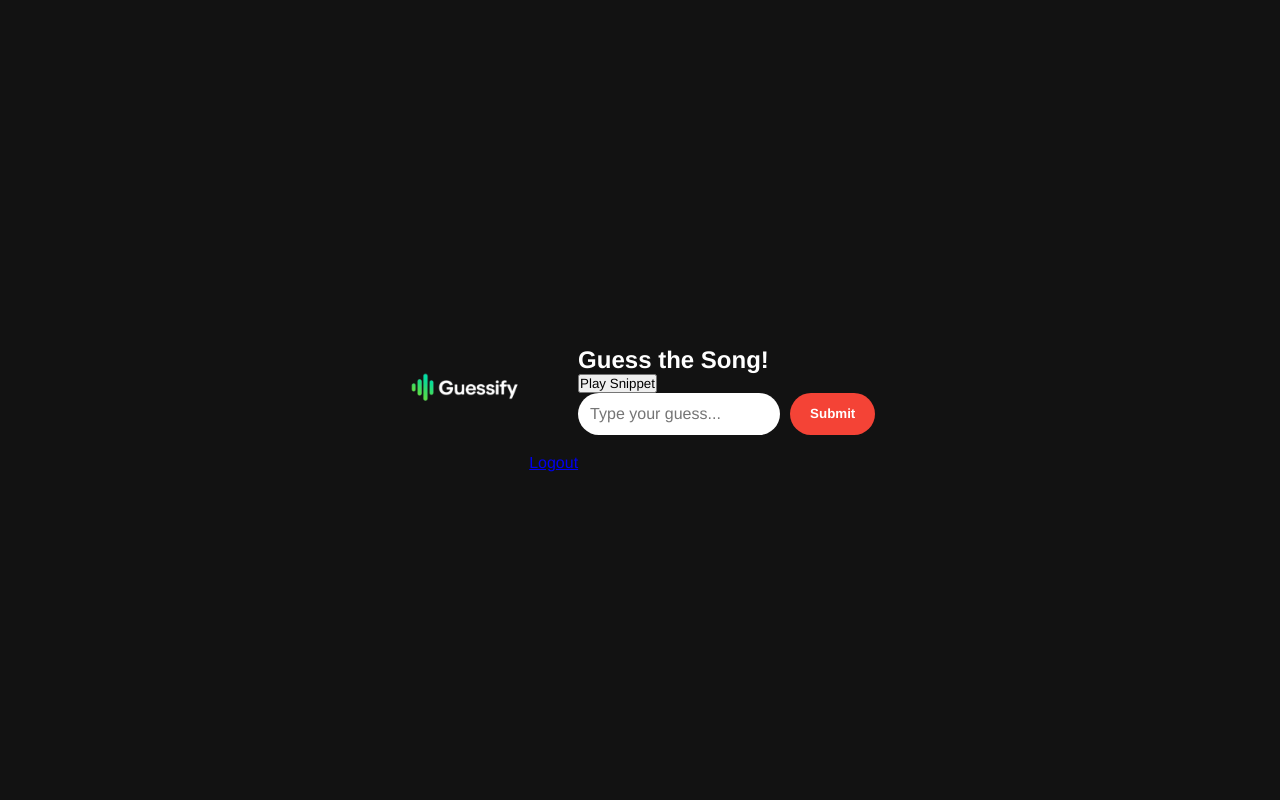
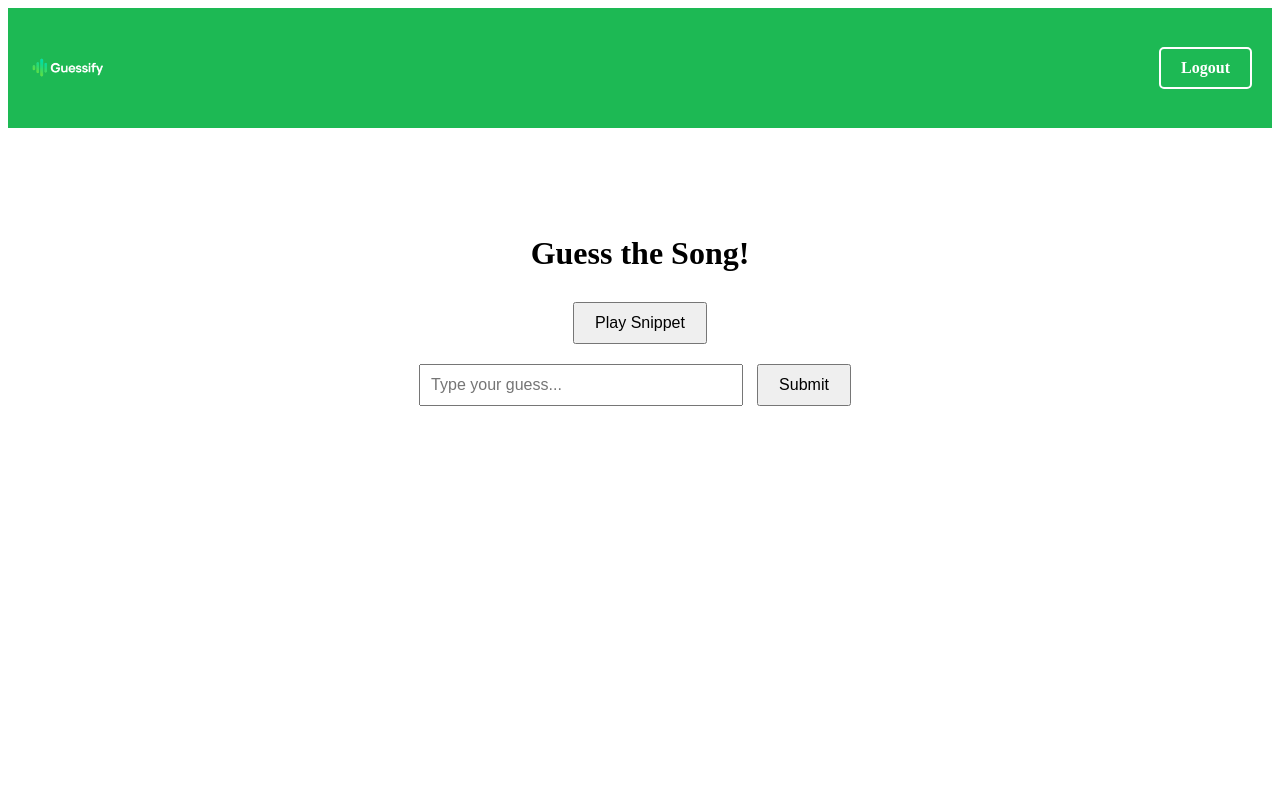
Before and after one commit to mkymac25/spordle, a Flask app: template templates/game.html in a window 1280 px wide. Run offline with Flask 3, Linux system fonts and the light colour scheme; the template is opened without the code that fills it, so the values that code supplies are empty; parts of the project's set-up code (start-up, migrations or seed data) failed here and were passed over.

Commit message:
Update style.css

```diff
--- a/static/style.css
+++ b/static/style.css
@@ -1,111 +1,82 @@
-* {
-    box-sizing: border-box;
-    margin: 0;
-    padding: 0;
-    font-family: 'Helvetica', sans-serif;
+/* Header */
+header {
+    display: flex;
+    justify-content: space-between;
+    align-items: center;
+    padding: 20px;
+    background-color: #1db954;
 }
 
-body {
-    background-color: #121212;
-    color: #fff;
-    display: flex;
-    justify-content: center;
-    align-items: center;
-    min-height: 100vh;
+.logo {
+    height: 80px; /* Adjust to taste */
 }
 
-.container {
-    max-width: 480px;
-    width: 100%;
-    padding: 20px;
-    background-color: #1f1f1f;
-    border-radius: 12px;
-    box-shadow: 0 4px 20px rgba(0,0,0,0.5);
+.logout-btn {
+    color: white;
+    text-decoration: none;
+    font-weight: bold;
+    padding: 10px 20px;
+    border: 2px solid white;
+    border-radius: 5px;
+}
+
+.logout-btn:hover {
+    background-color: white;
+    color: #1db954;
+}
+
+/* Login page */
+.login-container, .instructions-container {
+    display: flex;
+    flex-direction: column;
+    align-items: center;
+    margin-top: 100px;
     text-align: center;
 }
 
-header .logo {
-    width: 120px;
+.login-btn, .continue-btn {
+    padding: 15px 30px;
+    font-size: 1.2rem;
+    background-color: #1db954;
+    color: white;
+    text-decoration: none;
+    border-radius: 5px;
+    margin-top: 20px;
+}
+
+.login-btn:hover, .continue-btn:hover {
+    background-color: #17a44b;
+}
+
+/* Game page */
+.game-container {
+    display: flex;
+    flex-direction: column;
+    align-items: center;
+    margin-top: 80px;
+}
+
+.song-info h2 {
+    font-size: 2rem;
     margin-bottom: 20px;
 }
 
-h1 {
-    margin-bottom: 30px;
-    font-size: 1.8rem;
-    color: #f0f0f0;
-}
-
-.player button {
-    background-color: #1db954;
-    border: none;
-    padding: 12px 25px;
-    border-radius: 25px;
-    color: white;
-    font-weight: bold;
+.controls button,
+.guess-container button {
+    padding: 10px 20px;
+    font-size: 1rem;
+    margin: 10px;
     cursor: pointer;
-    margin-bottom: 20px;
-    transition: 0.2s;
-}
-
-.player button:hover {
-    background-color: #1ed760;
-}
-
-.guess-container {
-    display: flex;
-    justify-content: center;
-    gap: 10px;
-    margin-bottom: 20px;
 }
 
 .guess-container input {
-    flex: 1;
-    padding: 12px;
-    border-radius: 25px;
-    border: none;
-    outline: none;
+    padding: 10px;
     font-size: 1rem;
+    width: 300px;
 }
 
-.guess-container button {
-    background-color: #f44336;
-    border: none;
-    padding: 12px 20px;
-    border-radius: 25px;
-    color: white;
-    font-weight: bold;
-    cursor: pointer;
-    transition: 0.2s;
+#feedback {
+    margin-top: 20px;
+    font-size: 1.2rem;
+    color: yellow;
 }
-
-.guess-container button:hover {
-    background-color: #ff6659;
-}
-
-.feedback {
-    margin-bottom: 20px;
-    font-size: 1.1rem;
-    min-height: 24px;
-}
-
-.progress-bar {
-    width: 100%;
-    height: 12px;
-    background-color: #444;
-    border-radius: 12px;
-    overflow: hidden;
-    margin-bottom: 20px;
-}
-
-.progress-bar .progress {
-    width: 0;
-    height: 100%;
-    background-color: #1db954;
-    transition: width 0.3s ease;
-}
-
-footer {
-    font-size: 0.8rem;
-    color: #aaa;
-    margin-top: 10px;
-}
```
